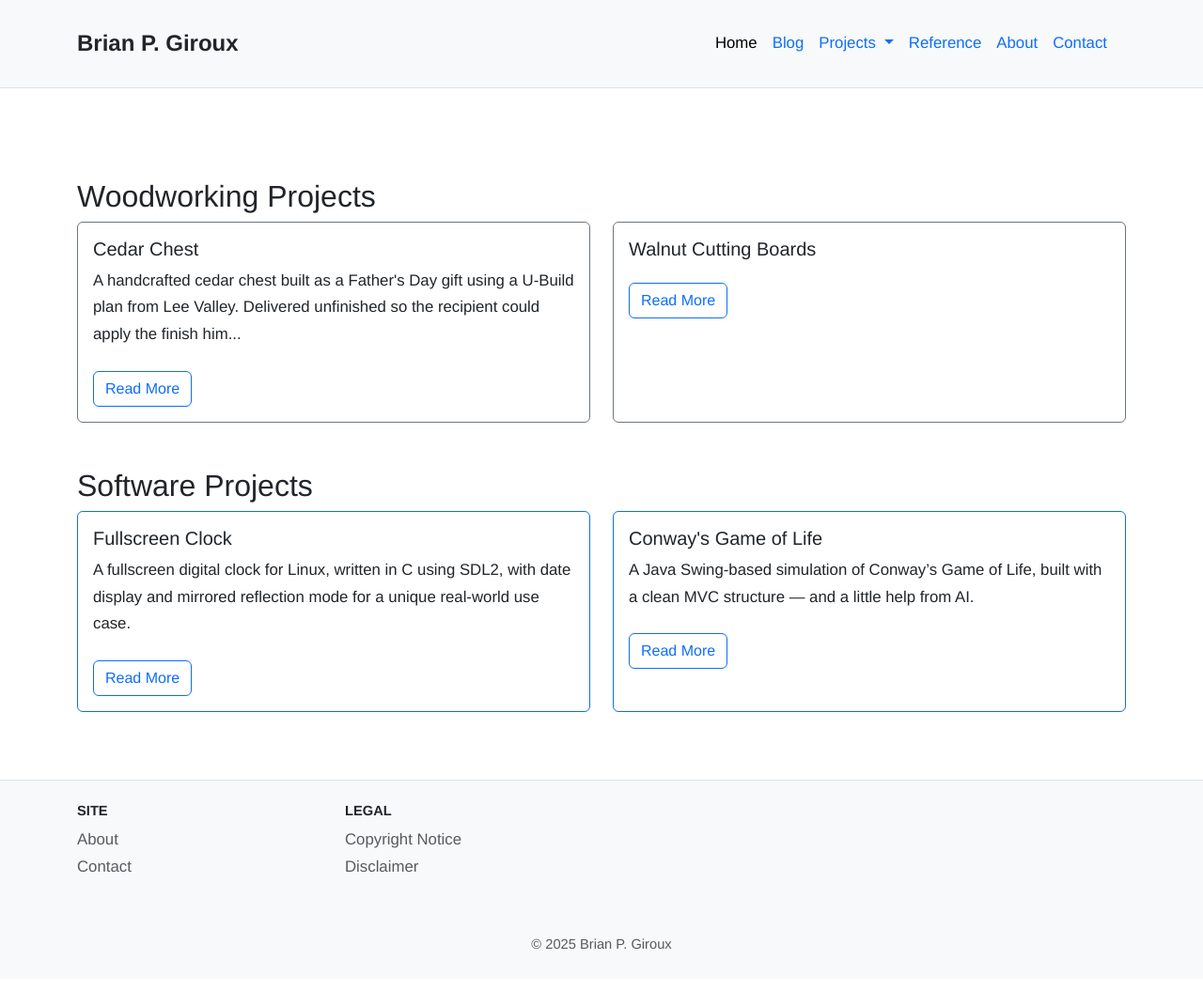
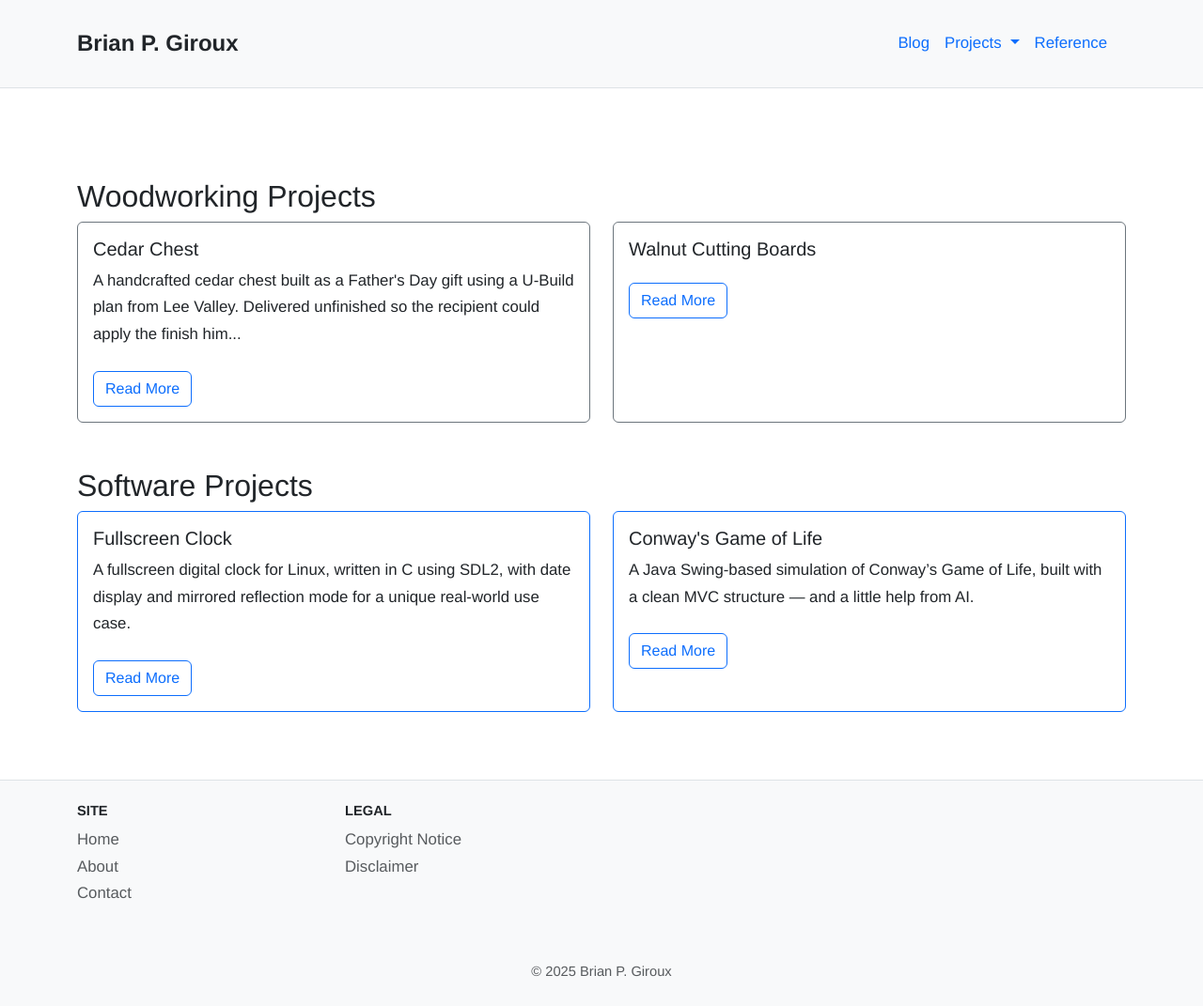
Before and after one commit to bpg1968/bgiroux.ca, a Jekyll site: the page built from index.md, in a window 1280 px wide. Shown: the whole page at 94% size. Built offline with Jekyll 4.4.1, drawn with Linux system fonts in a browser that asks for light colours; before the commit the page ends 1042 px from its top, so only the background shows below that.

Commit message:
Move 'Home' to  and remove 'About' and 'Contact' from

```diff
--- a/_includes/footer.html
+++ b/_includes/footer.html
@@ -7,6 +7,7 @@
       <div class="col mb-3">
         <h6 class="text-uppercase fw-bold small">Site</h6>
         <ul class="list-unstyled">
+          <li><a href="/" class="text-decoration-none text-muted">Home</a></li>
           <li><a href="/about/" class="text-decoration-none text-muted">About</a></li>
           <li><a href="/contact/" class="text-decoration-none text-muted">Contact</a></li>
         </ul>
--- a/_includes/navbar.html
+++ b/_includes/navbar.html
@@ -8,10 +8,6 @@
 
     <div class="collapse navbar-collapse" id="navbarNav">
       <ul class="navbar-nav ms-auto">
-
-        <li class="nav-item">
-          <a class="nav-link {% if page.url == '/' %}active{% endif %}" href="/">Home</a>
-        </li>
 
         <li class="nav-item">
           <a href="/blog/" class="nav-link {% if page.url contains '/blog/' %}active{% endif %}">Blog</a>
@@ -31,14 +27,6 @@
         <li class="nav-item">
           <a class="nav-link {% if page.url contains '/reference/' %}active{% endif %}" href="/reference/">Reference</a>
         </li>
-
-        <li class="nav-item">
-          <a class="nav-link {% if page.url == '/about/' %}active{% endif %}" href="/about/">About</a>
-        </li>
-
-        <li class="nav-item">
-          <a class="nav-link {% if page.url == '/contact/' %}active{% endif %}" href="/contact/">Contact</a>
-        </li>
       </ul>
     </div>
 
```
